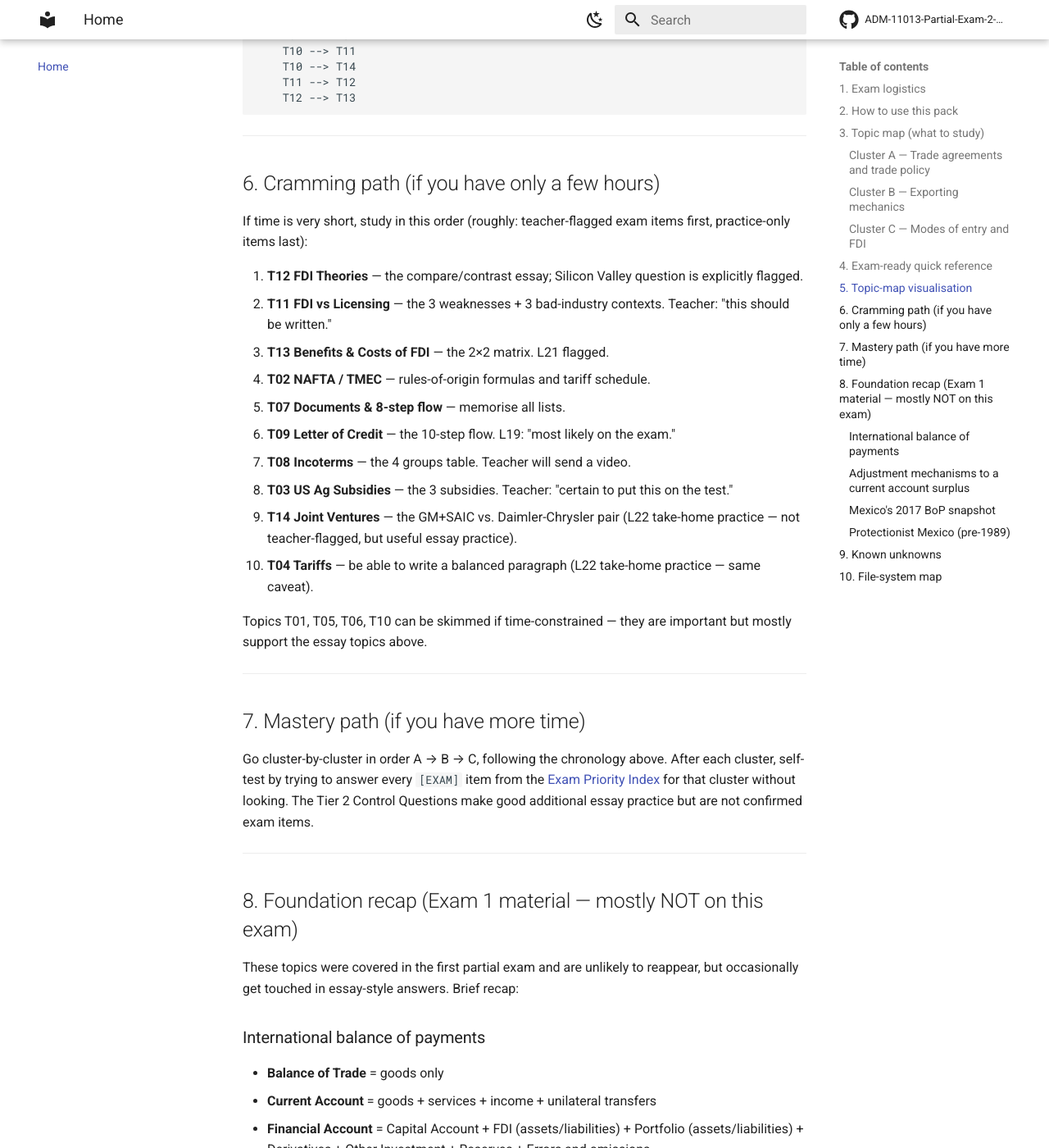
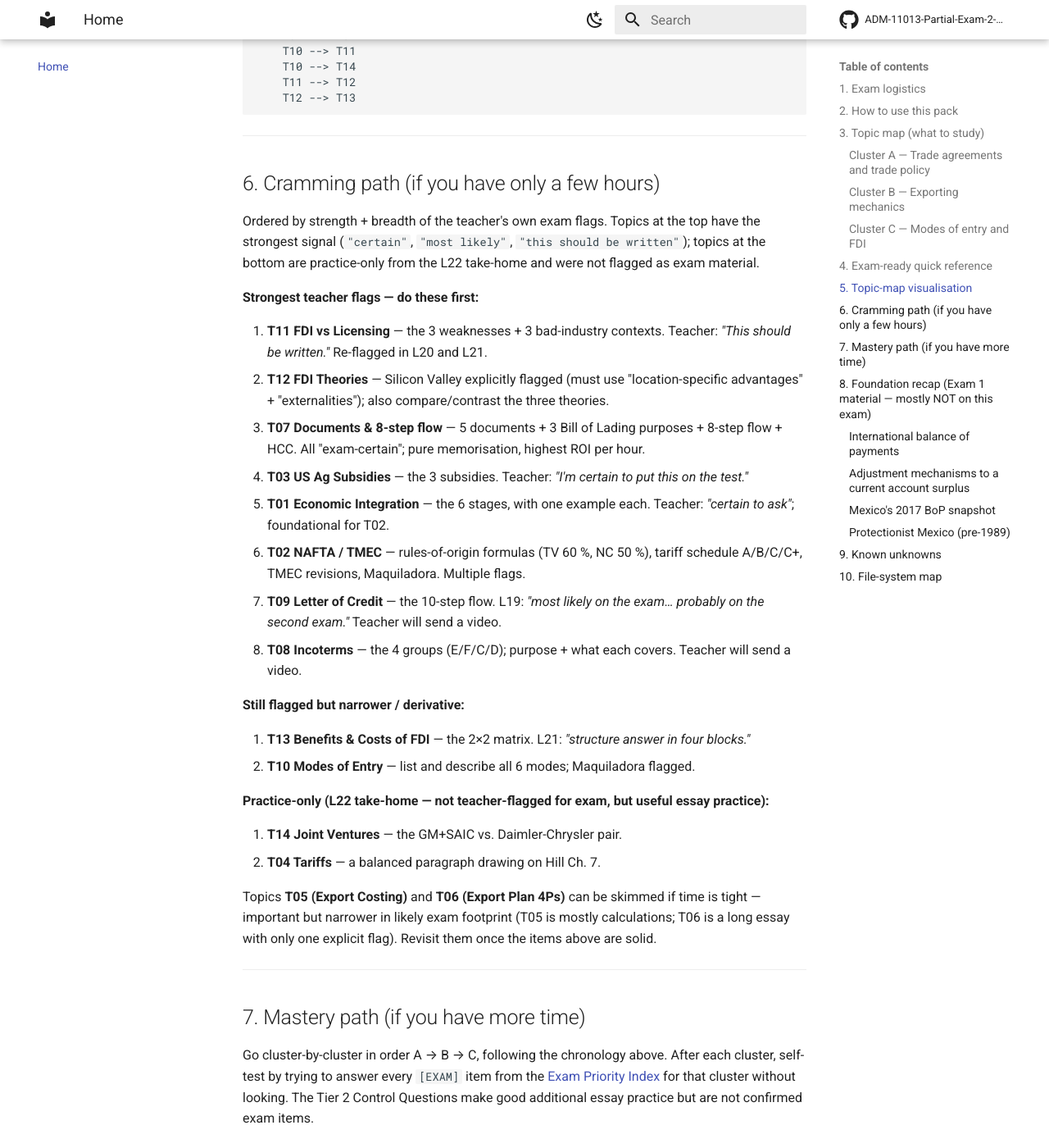
Before and after one commit to AleksiVirkkala/ADM-11013-Partial-Exam-2-Preparation, an MkDocs documentation site: the page built from docs/index.md, in a window 1280 px wide and 1400 px high, scrolled down 3443 px. Shown: the whole window at 82% size. Built offline with MkDocs 1.6.1 and Material for MkDocs 9.7.7, drawn with Linux system fonts in a browser that asks for light colours; comment, search, counter and statistics services are not loaded.

Commit message:
Reframe L22 Control Questions as practice and update cramming path

```diff
--- a/docs/index.md
+++ b/docs/index.md
@@ -122,20 +122,30 @@ flowchart TD
 
 ## 6. Cramming path (if you have only a few hours)
 
-If time is very short, study in this order (roughly: teacher-flagged exam items first, practice-only items last):
+Ordered by strength + breadth of the teacher's own exam flags. Topics at the top have the strongest signal (`"certain"`, `"most likely"`, `"this should be written"`); topics at the bottom are practice-only from the L22 take-home and were not flagged as exam material.
 
-1. **T12 FDI Theories** — the compare/contrast essay; Silicon Valley question is explicitly flagged.
-2. **T11 FDI vs Licensing** — the 3 weaknesses + 3 bad-industry contexts. Teacher: "this should be written."
-3. **T13 Benefits & Costs of FDI** — the 2×2 matrix. L21 flagged.
-4. **T02 NAFTA / TMEC** — rules-of-origin formulas and tariff schedule.
-5. **T07 Documents & 8-step flow** — memorise all lists.
-6. **T09 Letter of Credit** — the 10-step flow. L19: "most likely on the exam."
-7. **T08 Incoterms** — the 4 groups table. Teacher will send a video.
-8. **T03 US Ag Subsidies** — the 3 subsidies. Teacher: "certain to put this on the test."
-9. **T14 Joint Ventures** — the GM+SAIC vs. Daimler-Chrysler pair (L22 take-home practice — not teacher-flagged, but useful essay practice).
-10. **T04 Tariffs** — be able to write a balanced paragraph (L22 take-home practice — same caveat).
+**Strongest teacher flags — do these first:**
 
-Topics T01, T05, T06, T10 can be skimmed if time-constrained — they are important but mostly support the essay topics above.
+1. **T11 FDI vs Licensing** — the 3 weaknesses + 3 bad-industry contexts. Teacher: *"This should be written."* Re-flagged in L20 and L21.
+2. **T12 FDI Theories** — Silicon Valley explicitly flagged (must use "location-specific advantages" + "externalities"); also compare/contrast the three theories.
+3. **T07 Documents & 8-step flow** — 5 documents + 3 Bill of Lading purposes + 8-step flow + HCC. All "exam-certain"; pure memorisation, highest ROI per hour.
+4. **T03 US Ag Subsidies** — the 3 subsidies. Teacher: *"I'm certain to put this on the test."*
+5. **T01 Economic Integration** — the 6 stages, with one example each. Teacher: *"certain to ask"*; foundational for T02.
+6. **T02 NAFTA / TMEC** — rules-of-origin formulas (TV 60 %, NC 50 %), tariff schedule A/B/C/C+, TMEC revisions, Maquiladora. Multiple flags.
+7. **T09 Letter of Credit** — the 10-step flow. L19: *"most likely on the exam… probably on the second exam."* Teacher will send a video.
+8. **T08 Incoterms** — the 4 groups (E/F/C/D); purpose + what each covers. Teacher will send a video.
+
+**Still flagged but narrower / derivative:**
+
+9. **T13 Benefits & Costs of FDI** — the 2×2 matrix. L21: *"structure answer in four blocks."*
+10. **T10 Modes of Entry** — list and describe all 6 modes; Maquiladora flagged.
+
+**Practice-only (L22 take-home — not teacher-flagged for exam, but useful essay practice):**
+
+11. **T14 Joint Ventures** — the GM+SAIC vs. Daimler-Chrysler pair.
+12. **T04 Tariffs** — a balanced paragraph drawing on Hill Ch. 7.
+
+Topics **T05 (Export Costing)** and **T06 (Export Plan 4Ps)** can be skimmed if time is tight — important but narrower in likely exam footprint (T05 is mostly calculations; T06 is a long essay with only one explicit flag). Revisit them once the items above are solid.
 
 ---
 
```
Also changed, not shown: docs/lectures/ADM-11013 Lecture 22.md (+31 -13 lines).
